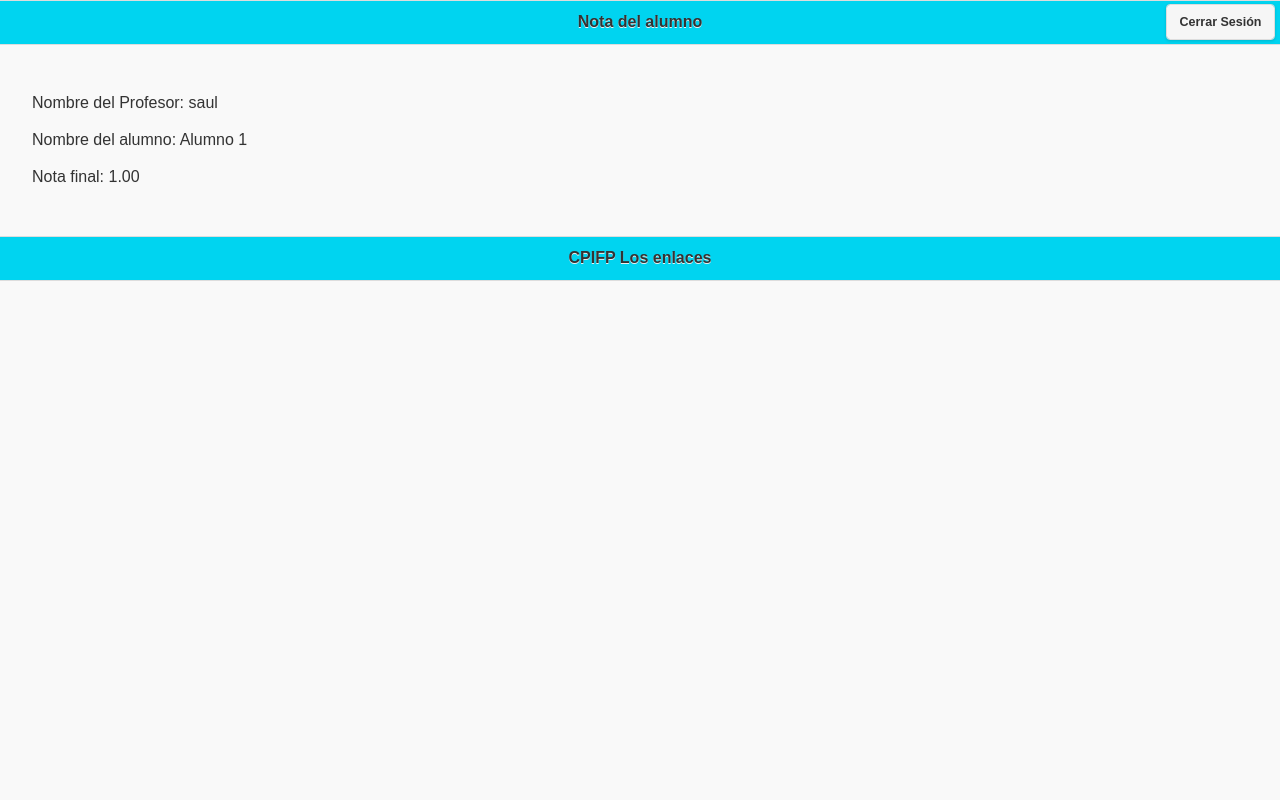
After one commit to saulCZ/practica_jquery_mobile, a PHP site: page /nota.php in a window 1280 px wide. The commit adds this page. Run offline with PHP 8.4, Linux system fonts and the light colour scheme; the visitor is signed in with stand-in values (Sample User, id 1); data comes from the database, SQL or seed files in the repository; tables that the repository leaves empty hold one stand-in row (values such as "Sample post").

Commit message:
sexto commit

```diff
--- a/BD.php
+++ b/BD.php
@@ -100,9 +100,42 @@ class BD {
      * @return type
      */
     static function insertarValoracion($valores)    {
-        $sql = "INSERT INTO valoraciones VALUES (:cod_alumno, :cod_curso, :cod_prof, :planteamiento, :contenido, :resultados, :escrita, :redaccion, :organizacion,
-                :introduccion, :desarrollo, :conclusion, :seguridad, :entonacion, :volumen, :velocidad, :vacilacion, :pausas, :muletillas, :duracion,
-                :indumentaria, :mirada, :facial, :posicion, :tics, :publico, :responder, :nota_final)";
+        $insercion=false;
+
+        $sql = "INSERT INTO valoraciones VALUES (:cod_alumno, :cod_curso, :cod_prof, :planteamiento, :contenido, :resultados, :escrita, "
+                . ":redaccion, :organizacion, :introduccion, :desarrollo, :conclusion, :seguridad, :entonacion, :volumen, :velocidad, :vacilacion, "
+                . ":pausas, :muletillas, :duracion, :indumentaria, :mirada, :facial, :posicion, :tics, :publico, :responder, :nota_final)";
+
+        if (self::$conexion==NULL)  {
+            self::conectar();
+        }
+        $conex=  self::$conexion;
+        try {
+            $consulta=$conex->prepare($sql);
+            $consulta->execute($valores);
+
+            if ($consulta->rowCount()>0)    {
+                $insercion=true;
+            }
+
+            self::$conexion=NULL;
+
+            return $insercion;
+        } catch (PDOException $err) {
+            $error="Error: ".$err->getMessage();
+        }
+    }
+
+    /**
+     *
+     * @param type $cod_alumno
+     * @param type $cod_prof
+     * @return type
+     */
+    static function alumnoNotas($cod_alumno, $cod_prof)    {
+        $valores = array('cod_alumno'=>$cod_alumno, 'cod_prof'=>$cod_prof);
+        $sql = "SELECT alumno, nota_final, nombre FROM alumnos, valoraciones, profesores "
+                . "WHERE alumnos.cod_alumno=:cod_alumno AND valoraciones.cod_alumno=:cod_alumno AND profesores.cod_prof=:cod_prof";
 
         if (self::$conexion==NULL)  {
             self::conectar();
@@ -119,4 +152,5 @@ class BD {
             $error="Error: ".$err->getMessage();
         }
     }
+
 }
--- a/BD.sql
+++ b/BD.sql
@@ -10,7 +10,7 @@ USE `jquerymobile`;
 
 CREATE TABLE IF NOT EXISTS `alumnos` (
   `cod_alumno` int(11) NOT NULL,
-  `nombre` varchar(50) COLLATE utf8_spanish_ci NOT NULL,
+  `alumno` varchar(50) COLLATE utf8_spanish_ci NOT NULL,
   `curso` int(11) NOT NULL
 ) ENGINE=InnoDB AUTO_INCREMENT=5 DEFAULT CHARSET=utf8 COLLATE=utf8_spanish_ci;
 
@@ -18,7 +18,7 @@ CREATE TABLE IF NOT EXISTS `alumnos` (
 -- Volcado de datos para la tabla `alumnos`
 --
 
-INSERT INTO `alumnos` (`cod_alumno`, `nombre`, `curso`) VALUES
+INSERT INTO `alumnos` (`cod_alumno`, `alumno`, `curso`) VALUES
 (1, 'Alumno 1', 1),
 (2, 'Alumno 2', 3),
 (3, 'Alumno 3', 1),
--- /dev/null
+++ b/Login.txt
@@ -0,0 +1,3 @@
+Usuarios	Password
+ruben		1234
+saul		1234
--- /dev/null
+++ b/nota.php
@@ -0,0 +1,38 @@
+<?php
+require_once('BD.php');
+
+session_start();
+
+$consulta=BD::alumnoNotas($_SESSION['cod_alumno'], $_SESSION['cod_prof']);
+$notas=$consulta->fetch();
+?>
+
+<!DOCTYPE html>
+<html>
+    <head>
+        <meta charset="UTF-8">
+        <title>Valoración Exposición de proyectos</title>
+        <script src="scripts/jquery-1.11.1.min.js"></script>
+        <script src="scripts/jquery.mobile-1.4.2.min.js"></script>
+        <link rel="stylesheet" href="styles/jquery.mobile-1.4.2.min.css" />
+        <link rel="stylesheet" href="styles/estilos.css" />
+    </head>
+    <body>
+        <div data-role="page" id="datos">
+            <div data-role="header">
+                <h1>Nota del alumno</h1>
+                <a data-role="button" href="logoff.php" class="ui-btn-right">Cerrar Sesión</a>
+            </div>
+            <div data-role="content">
+                <div data-role="content">
+                    <p>Nombre del Profesor: <?php echo $notas['nombre']; ?></p>
+                    <p>Nombre del alumno: <?php echo $notas['alumno']; ?></p>
+                    <p>Nota final: <?php echo $notas['nota_final']; ?></p>
+                </div>
+            </div>
+            <div data-role="footer">
+                <h5>CPIFP Los enlaces</h5>
+            </div>
+        </div>
+    </body>
+</html>
--- a/styles/estilos.css
+++ b/styles/estilos.css
@@ -27,6 +27,13 @@
     text-decoration: underline;
 }
 
+#datos .ui-header {
+    background: #00D4F0;
+}
+
+#datos .ui-footer {
+    background: #00D4F0;
+}
 .error p {
     color: crimson;
 }
```
Also changed, not shown: index.php (+5 -4 lines), valoracion.php (+10 -9 lines).
